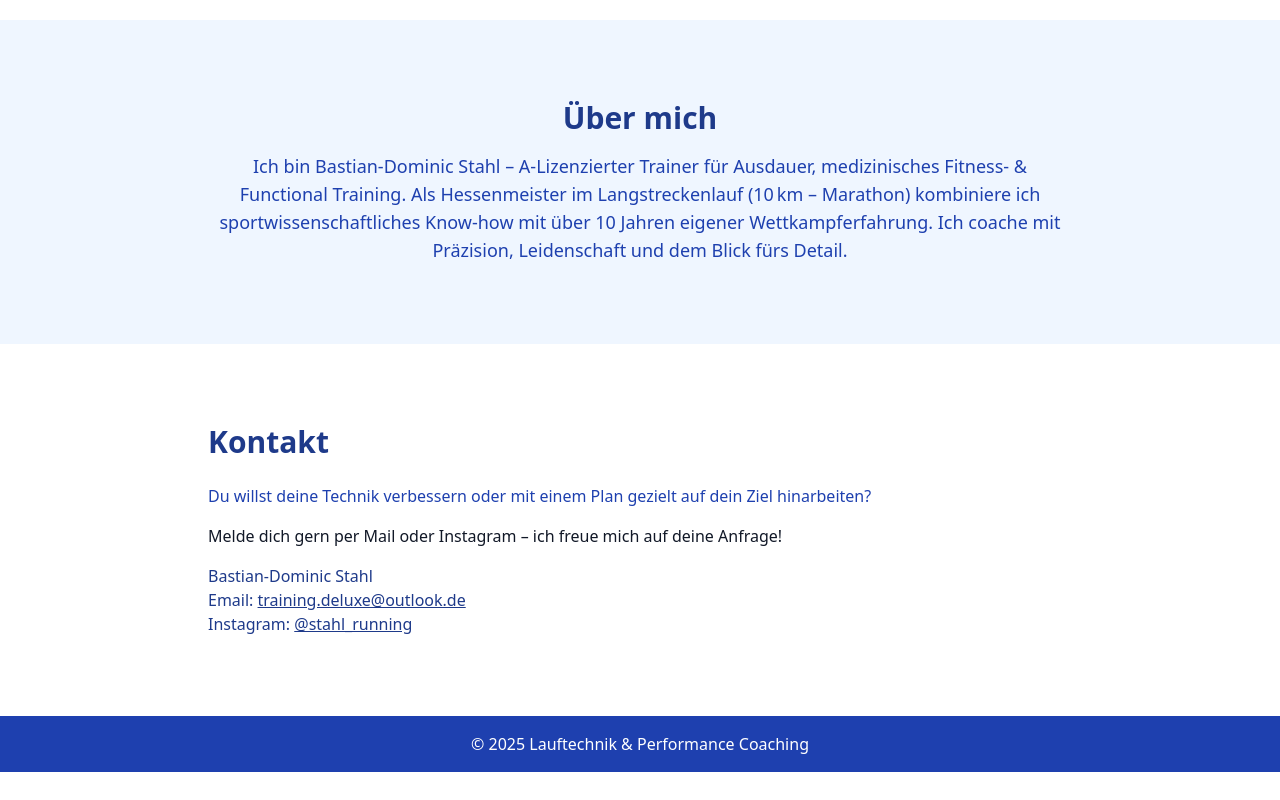
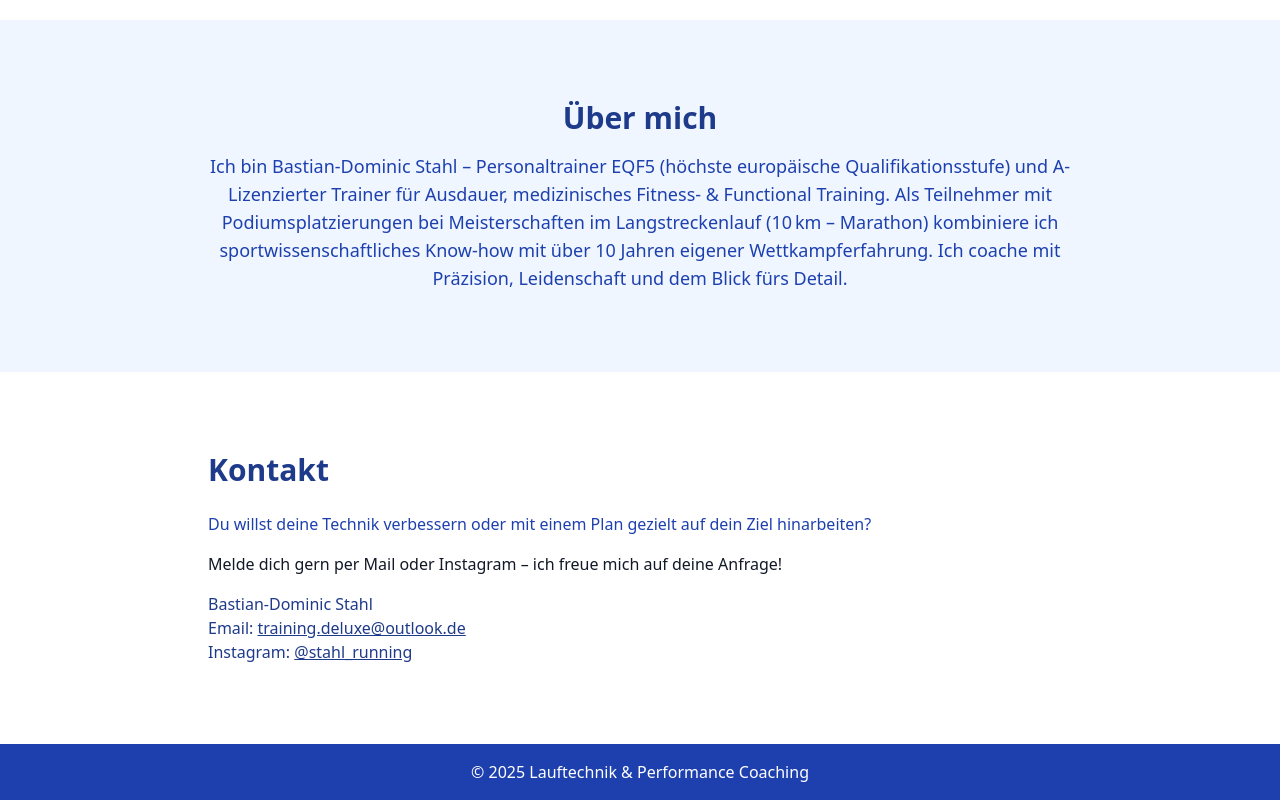
Before and after one commit to TrainingDeluxe/trainingdeluxe, a plain HTML site: page index.html in a window 1280 px wide. Shown: the part 984-1784 px from the top of the page. Before the commit the page ends 1756 px from the top, so only its background shows below. Drawn offline with nearby package versions, Linux system fonts and the light colour scheme.

Commit message:
Update index.html
Text aktualisiert

```diff
--- a/index.html
+++ b/index.html
@@ -79,8 +79,8 @@
     <div class="max-w-4xl mx-auto text-center px-4">
       <h3 class="text-3xl font-bold text-blue-900 mb-4">Über mich</h3>
       <p class="text-lg text-blue-800">
-        Ich bin Bastian-Dominic Stahl – A-Lizenzierter Trainer für Ausdauer, medizinisches Fitness- & Functional Training.
-        Als Hessenmeister im Langstreckenlauf (10 km – Marathon) kombiniere ich sportwissenschaftliches Know-how mit über 10 Jahren eigener Wettkampferfahrung.
+        Ich bin Bastian-Dominic Stahl – Personaltrainer EQF5 (höchste europäische Qualifikationsstufe) und A-Lizenzierter Trainer für Ausdauer, medizinisches Fitness- & Functional Training.
+        Als Teilnehmer mit Podiumsplatzierungen bei Meisterschaften im Langstreckenlauf (10 km – Marathon) kombiniere ich sportwissenschaftliches Know-how mit über 10 Jahren eigener Wettkampferfahrung.
         Ich coache mit Präzision, Leidenschaft und dem Blick fürs Detail.
       </p>
     </div>
```
